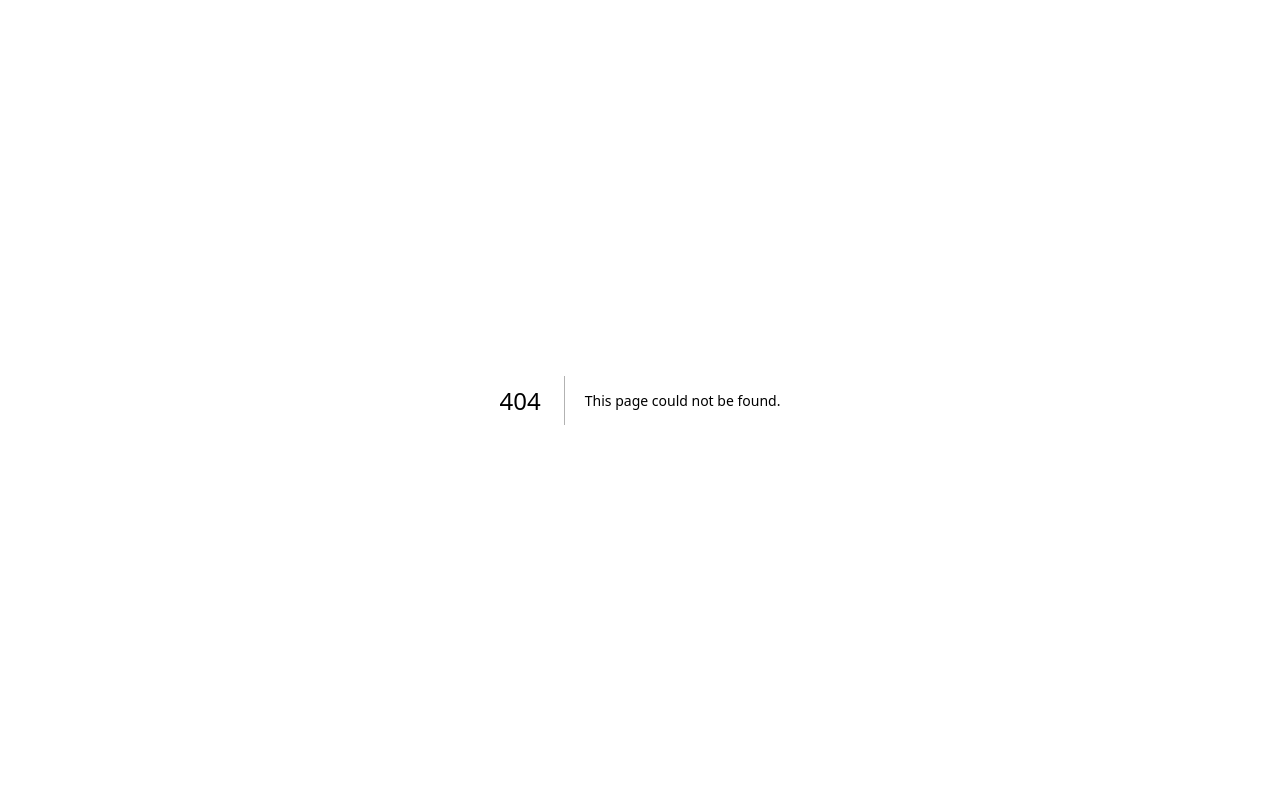
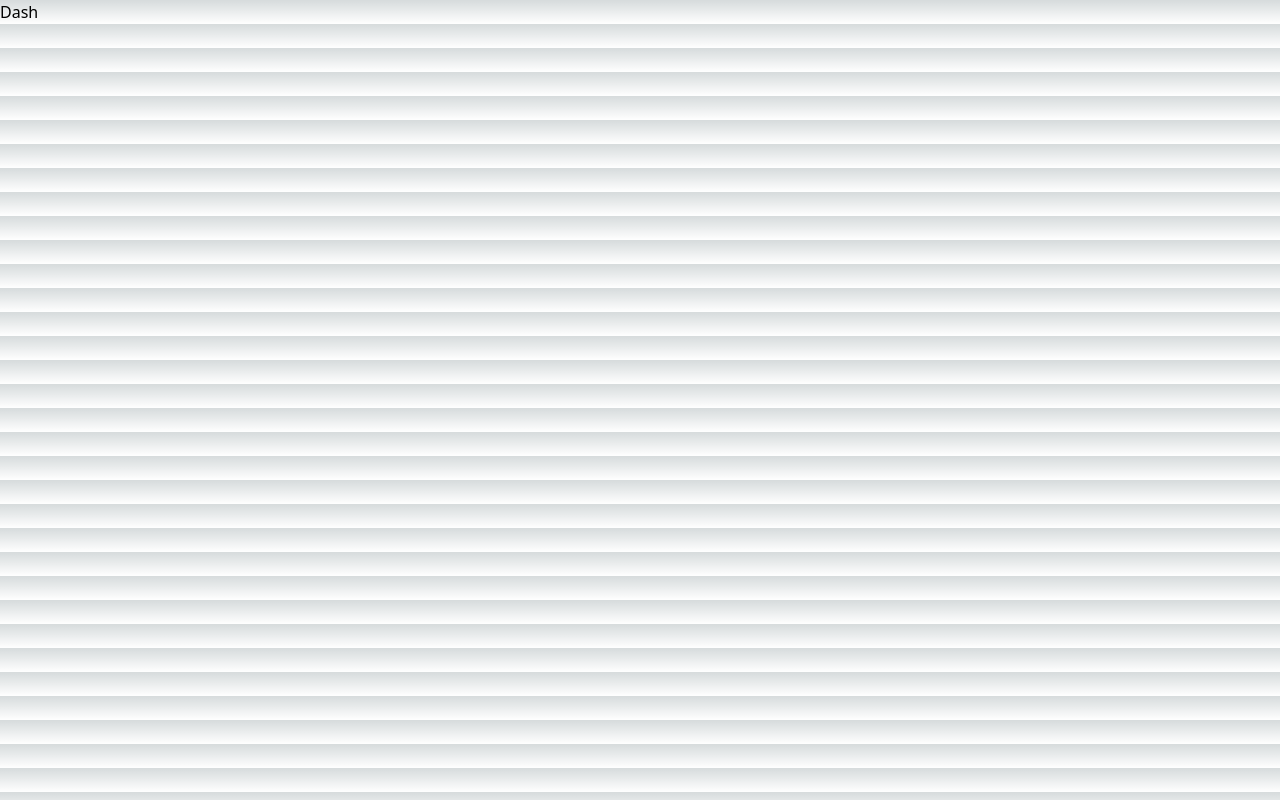
Before and after one commit to gautam-4/eir-dashboard, a Next.js app: page /dashboard in a window 1280 px wide. Before the commit this address had no page. Built offline with nearby package versions, Linux system fonts and the light colour scheme.

Commit message:
add folders

```diff
--- a/app/dashboard/[id]/page.jsx
+++ b/app/dashboard/[id]/page.jsx
@@ -1,4 +1,4 @@
-function Page() {
+function StartupView() {
   return (
     <>
 
@@ -6,4 +6,4 @@ function Page() {
   )
 }
 
-export default Page
+export default StartupView
--- /dev/null
+++ b/app/dashboard/page.jsx
@@ -0,0 +1,9 @@
+function Dashboard() {
+  return (
+    <>
+        Dash
+    </>
+  )
+}
+
+export default Dashboard
```
